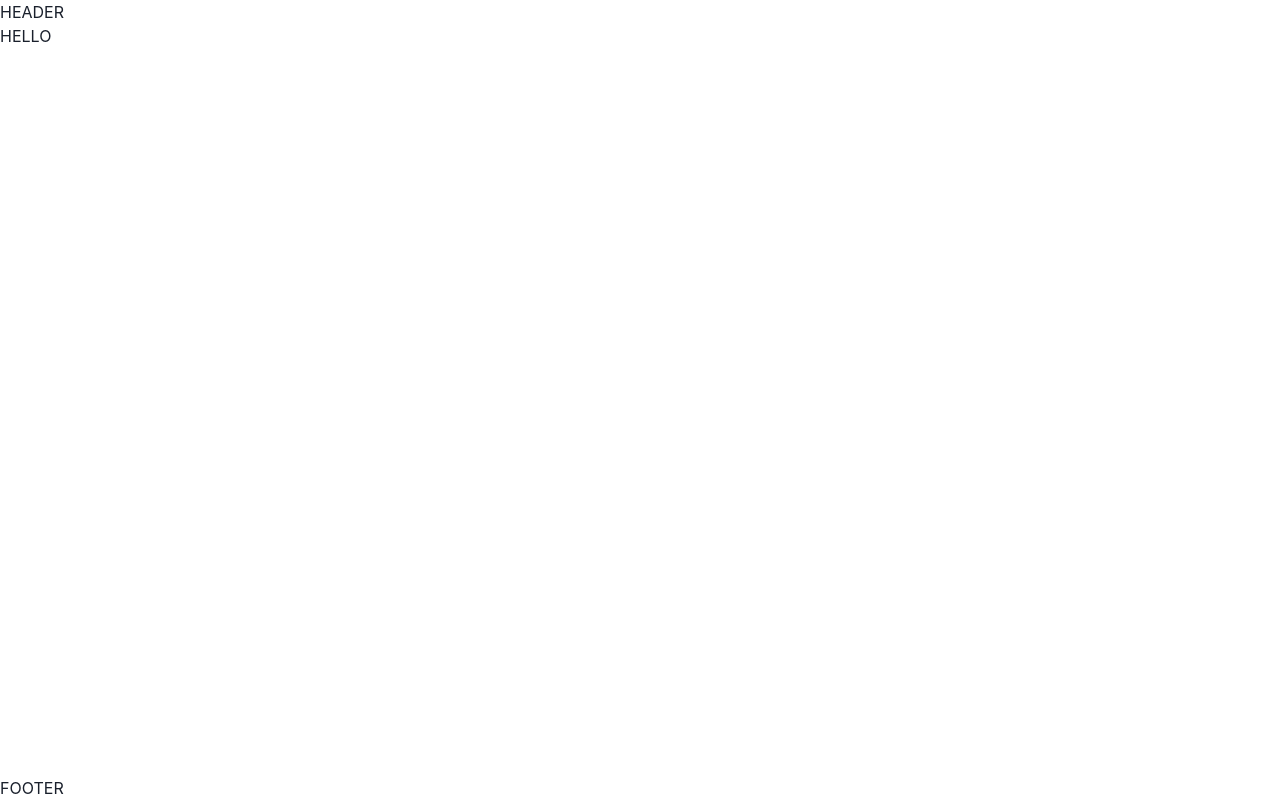
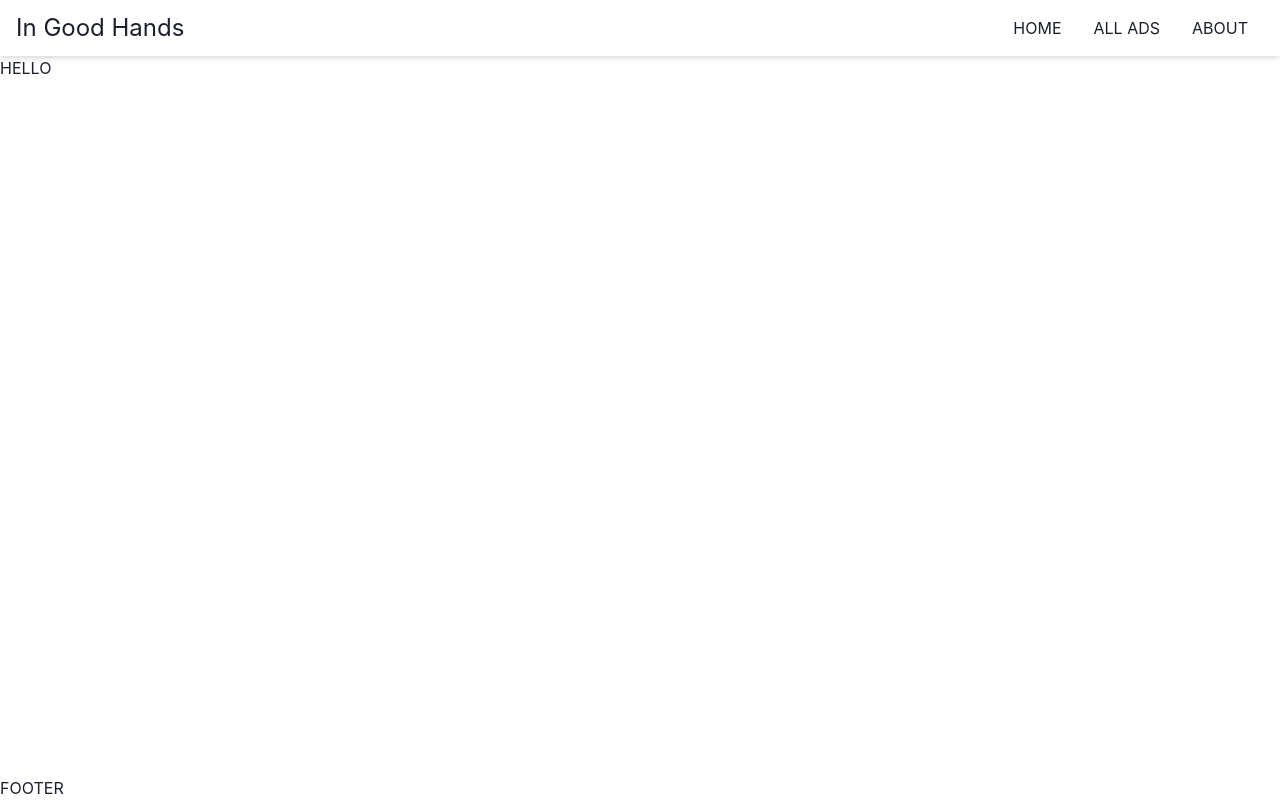
Before and after one commit to antklim89/in_good_hands, a Next.js app: page / in a window 1280 px wide. Built offline with nearby package versions, Linux system fonts and the light colour scheme.

Commit message:
added Header component

```diff
--- /dev/null
+++ b/layouts/Header/Header.tsx
@@ -0,0 +1,28 @@
+import { Box, Text, Container } from '@chakra-ui/react';
+import Link from 'next/link';
+import { FC } from 'react';
+
+import { HeaderProps } from './Header.types';
+import HeaderLinks from './HeaderLinks';
+
+
+const Header: FC<HeaderProps> = () => {
+    return (
+        <Box
+            as="header"
+            minHeight={4}
+            shadow="md"
+        >
+            <Container alignItems="center" display="flex" maxWidth="container.xl">
+                <Link passHref href="/">
+                    <Text as="a" fontSize="2xl">
+                        In Good Hands
+                    </Text>
+                </Link>
+                <HeaderLinks />
+            </Container>
+        </Box>
+    );
+};
+
+export default Header;
--- /dev/null
+++ b/layouts/Header/Header.types.ts
@@ -0,0 +1,4 @@
+import { ITopHeader } from '~/types';
+
+
+export type HeaderProps = ITopHeader
--- /dev/null
+++ b/layouts/Header/HeaderLinks.tsx
@@ -0,0 +1,52 @@
+import { Text, Box } from '@chakra-ui/react';
+import Link from 'next/link';
+import { FC } from 'react';
+
+
+const LINKS = [
+    {
+        href: '/',
+        title: 'home',
+    },
+    {
+        href: '/ads',
+        title: 'all ads',
+    },
+    {
+        href: '/about',
+        title: 'about',
+    },
+];
+
+const HeaderLinks: FC = () => {
+    return (
+        <Box as="nav" ml="auto">
+            <Box
+                as="ul"
+                display="flex"
+            >
+                {LINKS.map(({ href, title }) => (
+                    <Box
+                        as="li"
+                        key={href}
+                        listStyleType="none"
+
+                    >
+                        <Link passHref href={href}>
+                            <Text
+                                as="a"
+                                display="inline-block"
+                                p={4}
+                                textTransform="uppercase"
+                            >
+                                {title}
+                            </Text>
+                        </Link>
+                    </Box>
+                ))}
+            </Box>
+        </Box>
+    );
+};
+
+export default HeaderLinks;
--- /dev/null
+++ b/layouts/Header/index.ts
@@ -0,0 +1 @@
+export { default } from './Header';
--- a/layouts/Layout/Layout.tsx
+++ b/layouts/Layout/Layout.tsx
@@ -1,12 +1,12 @@
 import { FC, PropsWithChildren } from 'react';
+
+import Header from '~/layouts/Header';
 
 
 const Layout: FC<PropsWithChildren<unknown>> = ({ children }) => {
     return (
         <div className="root">
-            <header>
-                HEADER
-            </header>
+            <Header />
             <main>
                 {children}
             </main>
```
